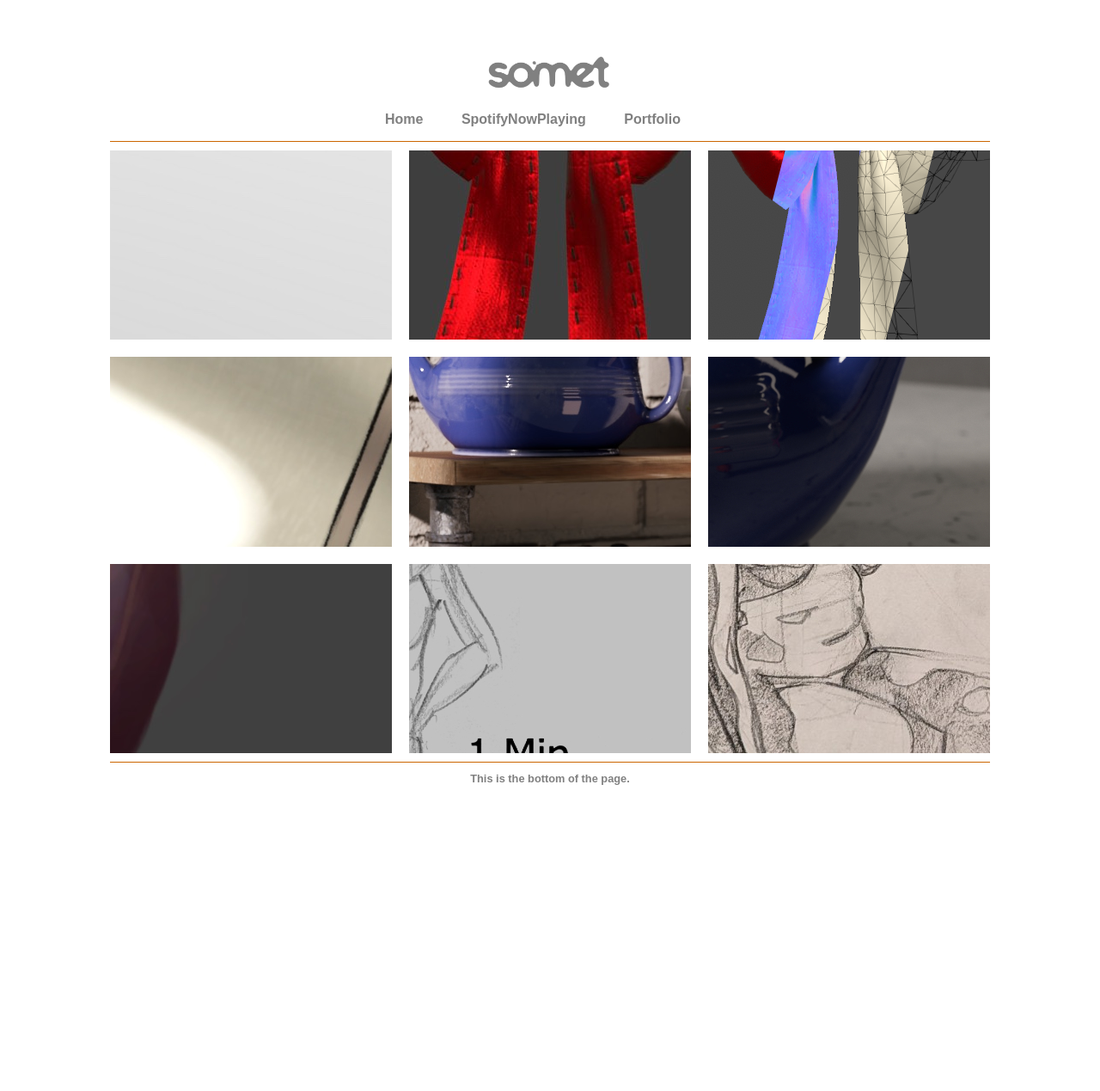
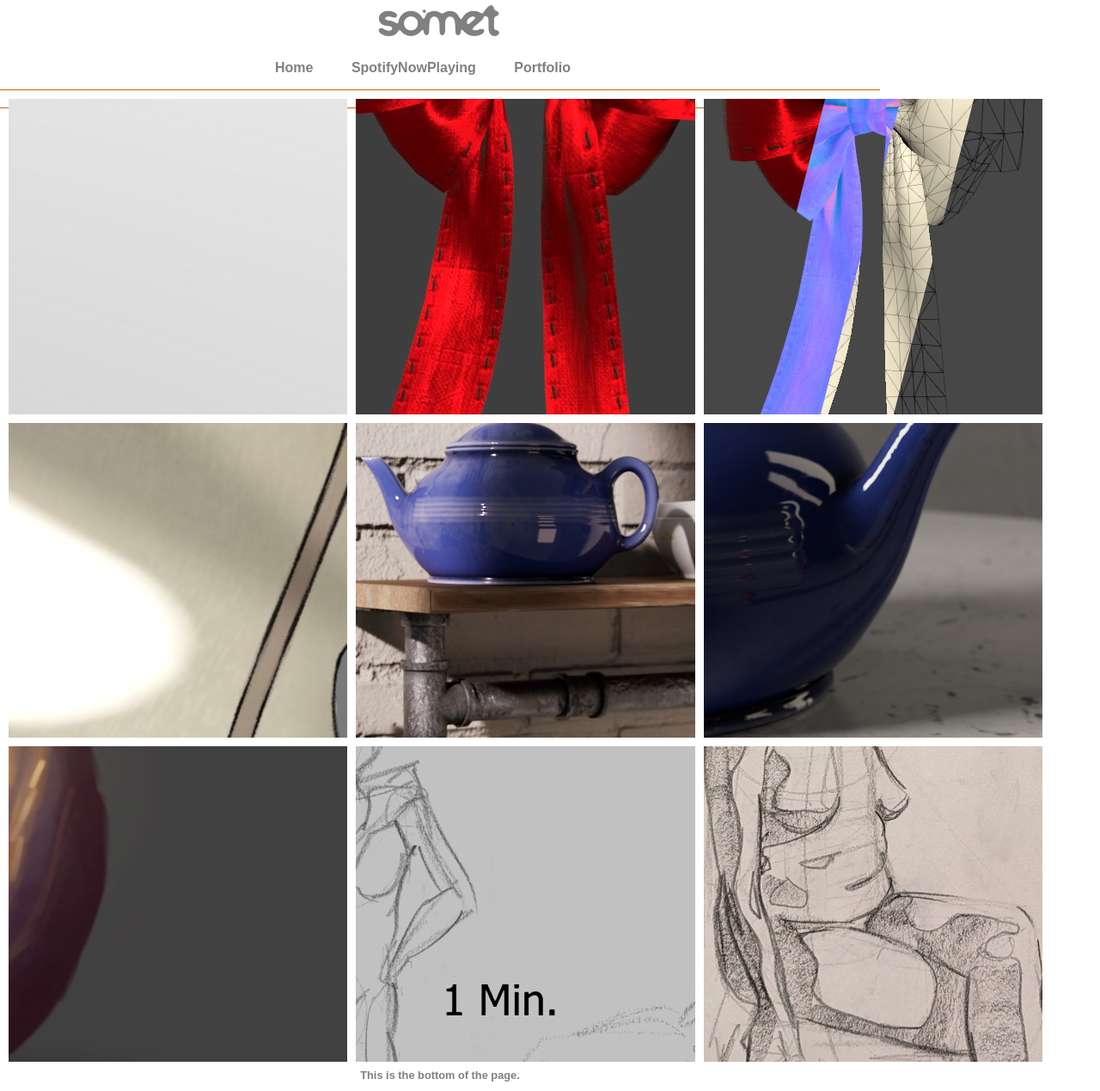
Before and after one commit to SomethingDweeby/somethingdweeby.github.io, a Jekyll site: the page built from topics/portfolio.html, in a window 1280 px wide. Shown: the whole page at 86% size. Built offline with Jekyll 4.4.1, drawn with Linux system fonts in a browser that asks for light colours; before the commit the page ends 972 px from its top, so only the background shows below that.

Commit message:
grid without flex

```diff
--- a/css/main.css
+++ b/css/main.css
@@ -56,28 +56,32 @@
     height: 50px;
 }
 
+body {
+    margin: 0; /* not strictly necessary */
+}
 .maincontent{
-	padding-top: 0%;
-	padding-left:0%;
+    padding-top: 0%;
+    padding-left: 0%;
 }
-
-
+.imgrid {
+    width: 100vw;
+    padding: 10px;
+}
 .col {
-	/**float:left; dont need this**/
-	padding: 1%;
+    float: left;
+    padding: 1%;
 }
 .col-lg{
-	/**float:left; dont need this**/
-    height: 200px;
+    float: left;
+    width: calc(calc(calc(100% / 3) - 60px) * 1.0752688);
+    height: calc(calc(100vw / 3) - 60px);
     overflow: hidden;
-    margin: 10px 0;
+    margin: 0 10px 10px 0; /* make up for lack of margin collapse */
     position: relative;
-    flex-basis: 30%;
+    box-sizing: border-box; /* make our width calculation simpler because of the 1% padding we don't need to account for this way */
 }
-
-  /* Images crop and center to col-lg box up to 1000% centering (if 100% if it's 3x the size it doesn't fully center)Idk man why? projectors and stuff? */
 .col-lg img{
-	display:block;
+    display:block;
     position: absolute;
     left: -1000%;
     right: -1000%;
@@ -87,8 +91,3 @@
     min-height: 100%;
     min-width: 100%;
 }
-.imgrid {
-  display: flex;
-  flex-wrap: wrap;
-  justify-content: space-between;
-}
```
